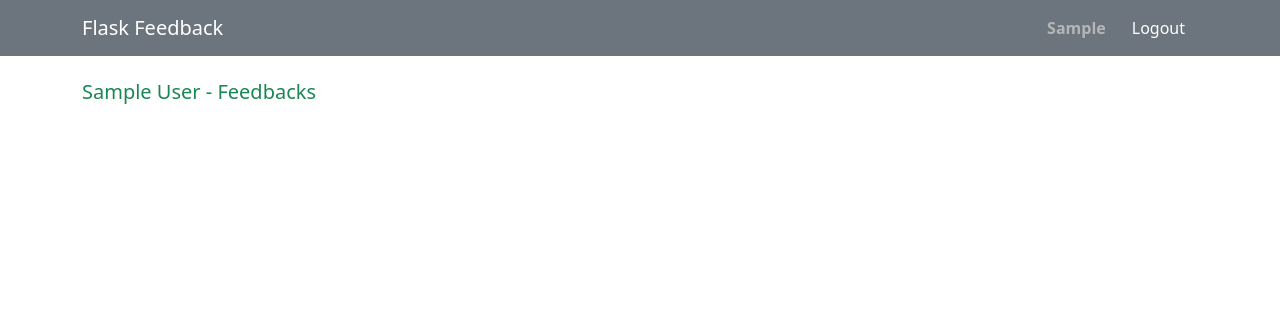
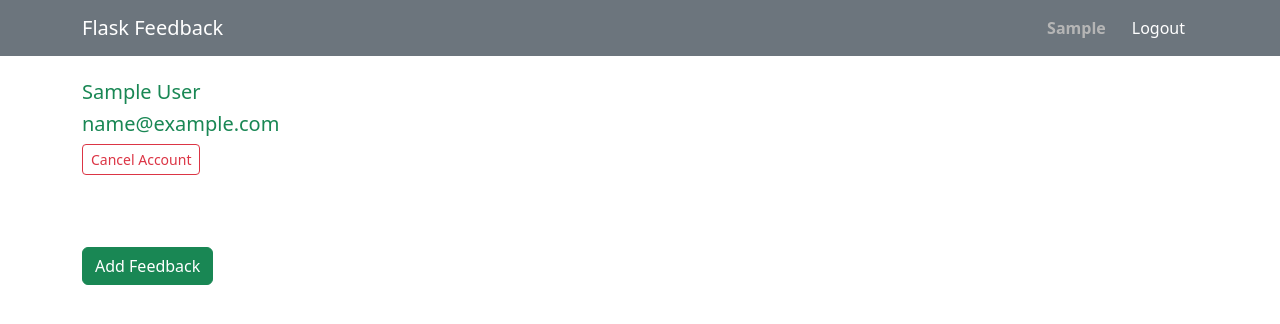
Before and after one commit to rogmide/flask-feedback, a Flask app: a page that uses templates/user_info.html in a window 1280 px wide. Shown: the top 324 px of the page. Run offline with Flask 2, Linux system fonts and the light colour scheme; the visitor is signed in with stand-in values (Sample User, id 1); data comes from the database, SQL or seed files in the repository; data that the repository does not hold is empty; some libraries are stand-ins or nearby versions.

Commit message:
added deleting on cascade whe user is gone

```diff
--- a/app.py
+++ b/app.py
@@ -96,6 +96,26 @@ def get_user(username):
         return render_template('user_info.html', user=user)
 
 
+@app.route('/users/<username>/delete', methods=['POST'])
+def delete_user(username):
+    '''Get User and SHow information on Page'''
+
+    if 'user_id' not in session:
+        flash('You mush be logged to get here', 'danger')
+        return redirect('/')
+    else:
+        user = User.query.filter_by(username=username).first()
+        db.session.delete(user)
+        db.session.commit()
+
+        session.pop('user_id', None)
+        session.pop('user_name', None)
+
+        flash('User Account is Cancel', 'info')
+
+        return redirect('/')
+
+
 @app.route('/secret')
 def get_secret_page():
 
--- a/models.py
+++ b/models.py
@@ -92,6 +92,8 @@ class User(db.Model):
         else:
             return False
 
+    feedbacks = db.relationship("Feedback", back_populates="user", passive_deletes=True)
+
 
 class Feedback(db.Model):
     '''Feedback Model'''
@@ -113,6 +115,6 @@ class Feedback(db.Model):
                            default='https://images.unsplash.com/photo-1473830394358-91588751b241?ixlib=rb-1.2.1&ixid=MnwxMjA3fDB8MHxwaG90by1wYWdlfHx8fGVufDB8fHx8&auto=format&fit=crop&w=1170&q=80')
 
     username = db.Column(db.Text, db.ForeignKey(
-        'users.username'))
+        'users.username', ondelete='CASCADE'))
 
-    user = db.relationship('User', backref='feedbacks')
+    user = db.relationship('User', back_populates="feedbacks")
--- a/templates/user_info.html
+++ b/templates/user_info.html
@@ -1,6 +1,12 @@
 {% extends 'base.html' %} {% block content %} {% include 'form_.html' %}
 <div class="main container">
-  <h5 class="card-title text-success mb-2">{{ user.fullname }} - Feedbacks</h5>
+  <h5 class="card-title text-success mb-2">{{ user.fullname }}  </h5>
+  <h5 class="card-title text-success mb-2">{{ user.email }} </h5>
+  <form action="/users/{{ user.username }}/delete" method="POST">
+    <button class="btn btn-sm btn-outline-danger">Cancel Account</button>
+  </form>
+  <br>
+  <a class="btn btn-success mb-3 mt-5" href="">Add Feedback</a>
   <div class="feedback_holder">
     {% for f in user.feedbacks %}
     <div class="card m-1" style="width: 18rem">
```
